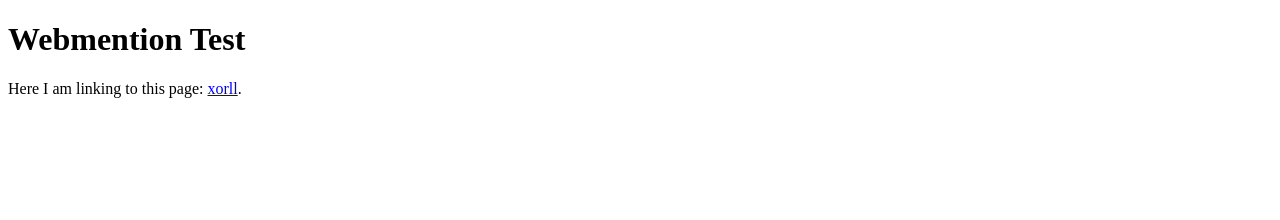
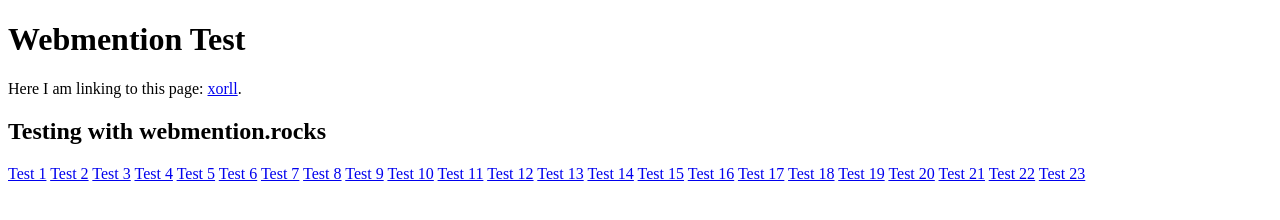
Before and after one commit to cvanloo/wmt, a plain HTML site: page index.html in a window 1280 px wide. Drawn offline with Linux system fonts and the light colour scheme.

Commit message:
add links to webmention.rocks

```diff
--- a/index.html
+++ b/index.html
@@ -9,5 +9,31 @@
         <p>
         Here I am linking to this page: <a href="https://blog.vanloo.ch/xorll">xorll</a>.
         </p>
+        <h2>Testing with webmention.rocks</h2>
+        <p>
+        <a href="https://webmention.rocks/test/1">Test 1</a>
+        <a href="https://webmention.rocks/test/2">Test 2</a>
+        <a href="https://webmention.rocks/test/3">Test 3</a>
+        <a href="https://webmention.rocks/test/4">Test 4</a>
+        <a href="https://webmention.rocks/test/5">Test 5</a>
+        <a href="https://webmention.rocks/test/6">Test 6</a>
+        <a href="https://webmention.rocks/test/7">Test 7</a>
+        <a href="https://webmention.rocks/test/8">Test 8</a>
+        <a href="https://webmention.rocks/test/9">Test 9</a>
+        <a href="https://webmention.rocks/test/10">Test 10</a>
+        <a href="https://webmention.rocks/test/11">Test 11</a>
+        <a href="https://webmention.rocks/test/12">Test 12</a>
+        <a href="https://webmention.rocks/test/13">Test 13</a>
+        <a href="https://webmention.rocks/test/14">Test 14</a>
+        <a href="https://webmention.rocks/test/15">Test 15</a>
+        <a href="https://webmention.rocks/test/16">Test 16</a>
+        <a href="https://webmention.rocks/test/17">Test 17</a>
+        <a href="https://webmention.rocks/test/18">Test 18</a>
+        <a href="https://webmention.rocks/test/19">Test 19</a>
+        <a href="https://webmention.rocks/test/20">Test 20</a>
+        <a href="https://webmention.rocks/test/21">Test 21</a>
+        <a href="https://webmention.rocks/test/22">Test 22</a>
+        <a href="https://webmention.rocks/test/23/page">Test 23</a>
+        </p>
     </body>
 </html>
```
